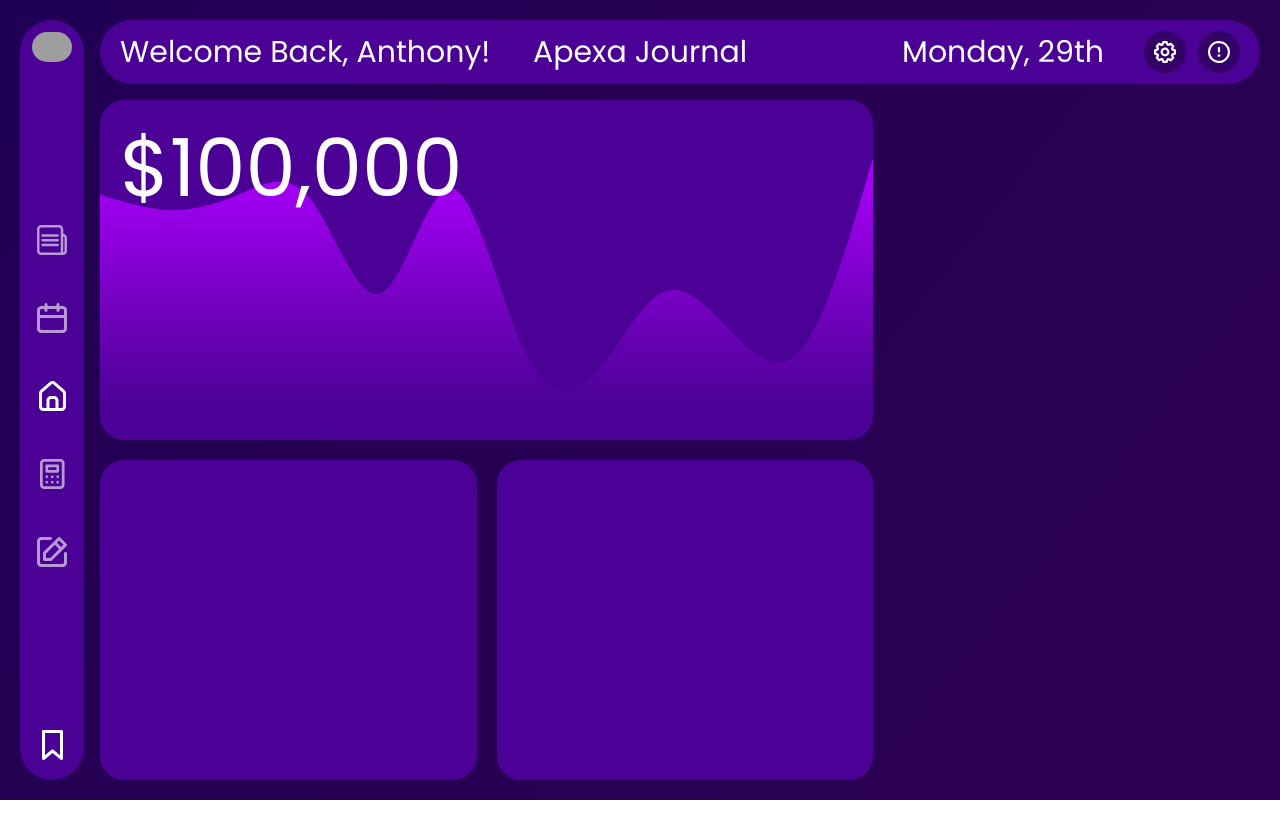
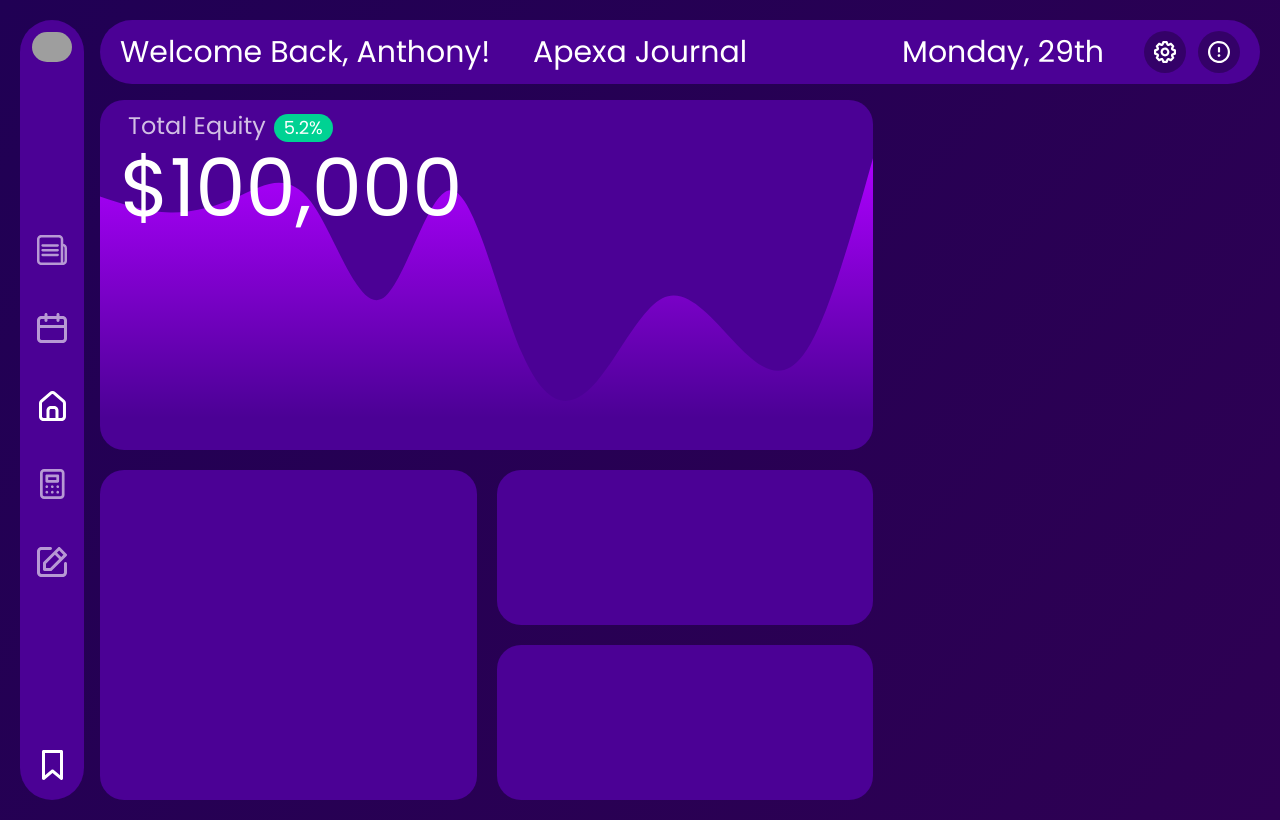
Before and after one commit to Apexa-Technologies/Client, a React (Vite) app: page / in a window 1280 px wide. Built offline with nearby package versions, Linux system fonts and the light colour scheme; grey boxes are pictures that could not be loaded.

Commit message:
equity cleanup

```diff
--- a/src/components/dashboard/widgets/equity/equity.module.scss
+++ b/src/components/dashboard/widgets/equity/equity.module.scss
@@ -6,8 +6,18 @@
 }
 
 .Header {
-    .EquityText {
+    @apply ml-5 mt-2 z-10 absolute;
+    .Top{
+        @apply flex items-baseline;
+        .EquityText {
+            font-size: 1.5rem;
+            @apply mb-0 opacity-75 ml-2;
+        }
+    }
+
+    .Equity {
         font-size: 5rem;
-        @apply ml-5 mt-2 z-10 absolute
+        @apply relative p-0;
+        top: -1rem;
     }
 }
--- a/src/components/dashboard/widgets/equity/equity.tsx
+++ b/src/components/dashboard/widgets/equity/equity.tsx
@@ -1,4 +1,5 @@
 import EquityChart from "../../../charts/EquityChart";
+import Bubble from "../../../small/bubble";
 import page from "./equity.module.scss";
 
 
@@ -6,11 +7,15 @@ export default function Equity() {
     return(
       <div className={page.Wrapper}>
         <div className={page.Header}>
-          <h1 className={page.EquityText}>
+          <div className={page.Top}>
+            <p className={page.EquityText}>Total Equity</p>
+            <Bubble value={5.2}/>
+          </div>
+          <h1 className={page.Equity}>
             $100,000
           </h1>
         </div>
-        <div className="w-full h-full">
+        <div className={page.Chart}>
           <EquityChart />
         </div>
       </div>
--- /dev/null
+++ b/src/components/small/bubble.tsx
@@ -0,0 +1,21 @@
+interface Value{
+    value: number;
+}
+
+
+export default function Bubble(props: Value){
+    let Positive
+
+    if(props.value > 0){
+        Positive = true;
+    }
+    else{
+        Positive = false;
+    }
+
+    return(
+        <div className={`flex ml-2 mr-2 p-0 rounded-full items-baseline h-fit ${Positive ? 'bg-green' : 'bg-red'}`}>
+            <p className="m-0 ml-2.5 mr-2.5 self-center text-lg">{props.value}%</p>
+        </div>
+    )
+}
--- a/src/constants/path.ts
+++ b/src/constants/path.ts
@@ -4,4 +4,6 @@ export enum RoutePath {
     Journal = "/journal",
     Calculator = "/calculator",
     Calender = "/calender",
+    Setup = "/setup",
+    Login = "/login",
 }
--- /dev/null
+++ b/src/pages/calender/calender.tsx
@@ -0,0 +1,6 @@
+export default function CalenderPage(){
+    return(
+        <>
+        </>
+    )
+}
--- a/src/pages/dashboard/Dashboard.tsx
+++ b/src/pages/dashboard/Dashboard.tsx
@@ -14,7 +14,10 @@ export default function DashboardPage() {
                 {/* Left Bottom */}
                 <section className="flex gap-5 grow">
                     <div className="bg-purple w-1/2 rounded-3xl"></div>
-                    <div className="bg-purple w-1/2 rounded-3xl"></div>
+                    <div className="flex flex-col gap-5 w-1/2">
+                        <div className="bg-purple w-full h-1/2 rounded-3xl"></div>
+                        <div className="bg-purple w-full h-1/2 rounded-3xl"></div>
+                    </div>
                 </section>
             </section>
 
--- /dev/null
+++ b/src/pages/login/login.tsx
@@ -0,0 +1,5 @@
+export default function LoginPage() {
+    return(
+        <></>
+    )
+}
--- /dev/null
+++ b/src/pages/setup/setup.tsx
@@ -0,0 +1,6 @@
+export default function SetupPage(){
+    return(
+        <>
+        </>
+    )
+}
--- a/src/routes/index.tsx
+++ b/src/routes/index.tsx
@@ -2,16 +2,24 @@ import { Route, Routes } from "react-router-dom";
 import { RoutePath } from "../constants/path";
 import DashboardPage from "../pages/dashboard/Dashboard";
 import Layout from "../layouts/main";
+import SetupPage from "../pages/setup/setup";
+import LoginPage from "../pages/login/login";
+import CalenderPage from "../pages/calender/calender";
+import CalculatorPage from "../pages/calculator/calculator";
+import NewsPage from "../pages/news/news";
+import JournalPage from "../pages/journal/journal";
 
 export default function AppRoutes() {
     return (
         <Layout>
             <Routes>
                 <Route path={RoutePath.Dashboard} element={<DashboardPage />} />
-                <Route path={RoutePath.Journal} element={<></>} />
-                <Route path={RoutePath.News} element={<></>} />
-                <Route path={RoutePath.Calculator} element={<></>} />
-                <Route path={RoutePath.Calender} element={<></>} />
+                <Route path={RoutePath.Journal} element={<JournalPage />} />
+                <Route path={RoutePath.News} element={<NewsPage />} />
+                <Route path={RoutePath.Calculator} element={<CalculatorPage />} />
+                <Route path={RoutePath.Calender} element={<CalenderPage />} />
+                <Route path={RoutePath.Setup} element={<SetupPage />} />
+                <Route path={RoutePath.Login} element={<LoginPage />} />
             </Routes>
         </Layout>
     );
```
Also changed, not shown: src/pages/setup/setup.module.scss (added).
